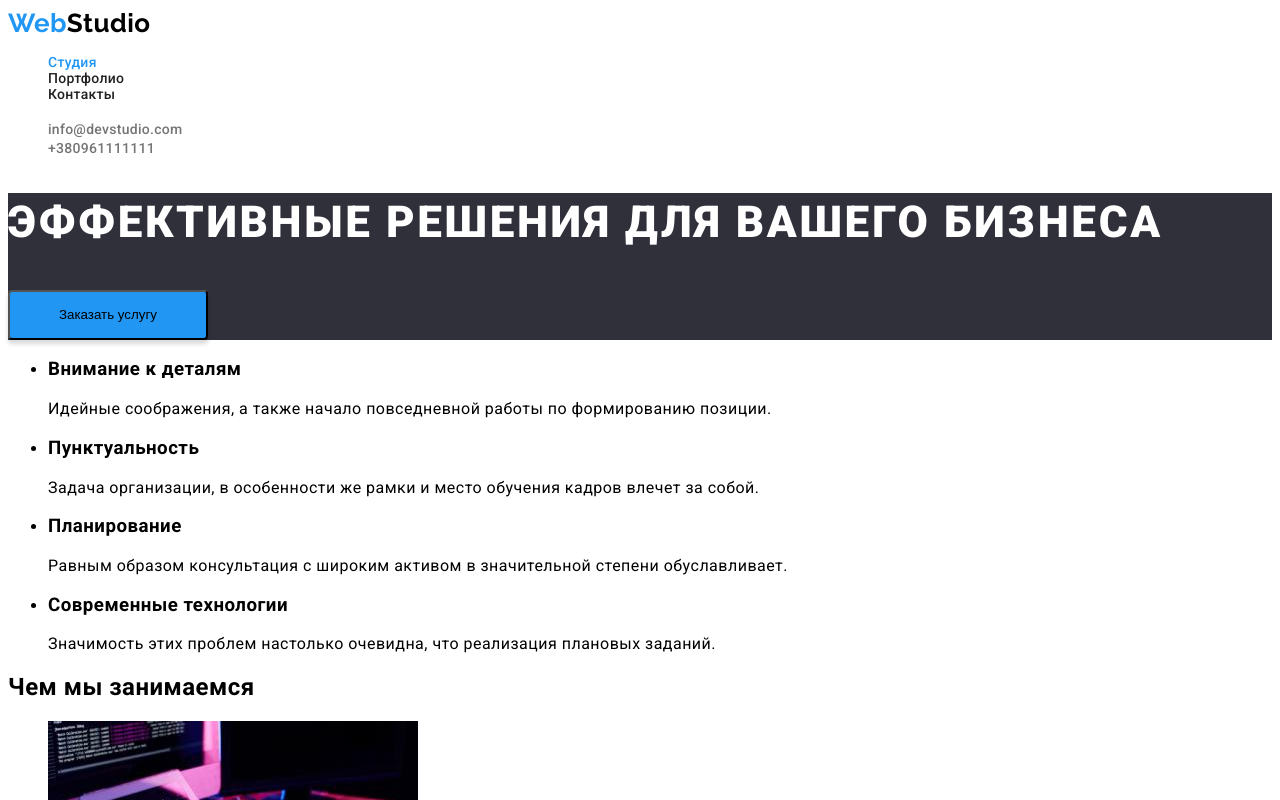
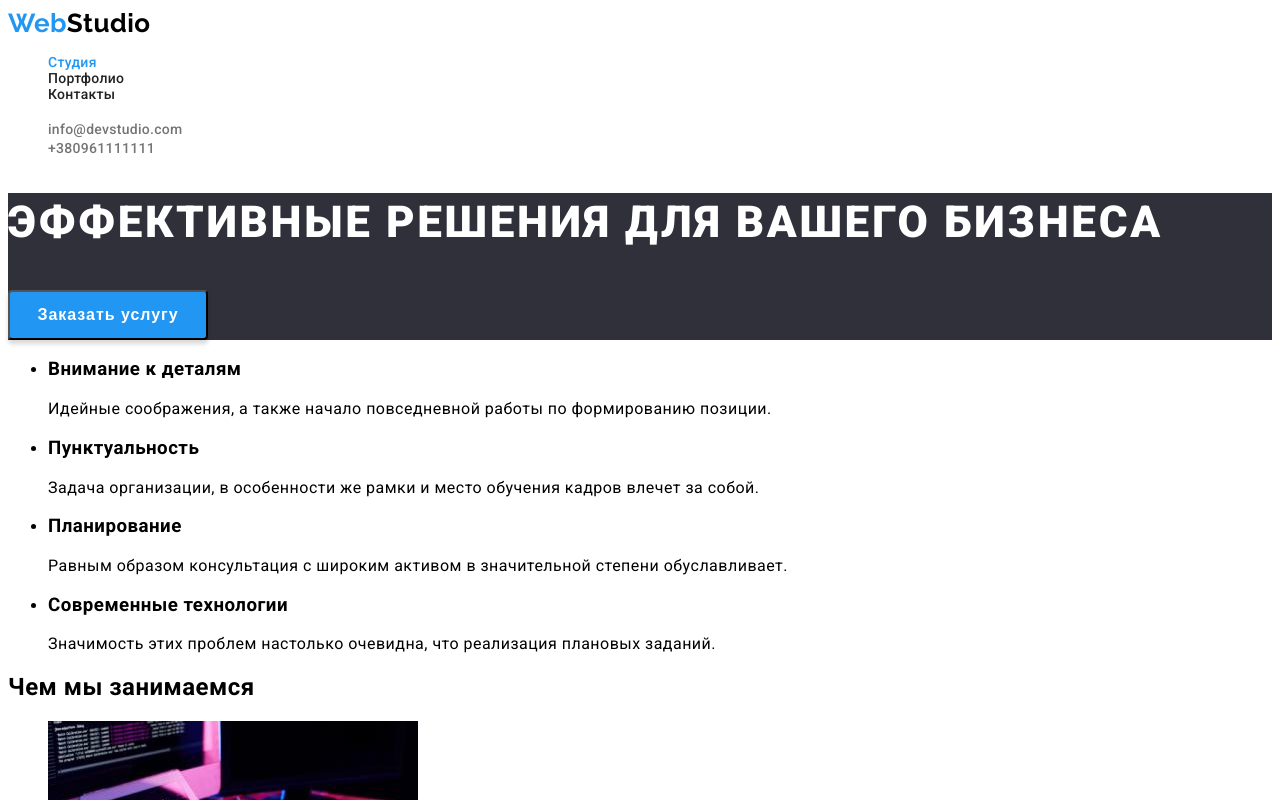
Before and after one commit to Charger-69/goit-markup-hw-02, a plain HTML site: page index.html in a window 1280 px wide. Shown: the top 800 px of the page. Drawn offline with Linux system fonts and the light colour scheme.

Commit message:
hero button fin

```diff
--- a/css/style.css
+++ b/css/style.css
@@ -74,4 +74,10 @@ height: 50px;
     background: #2196F3;
     box-shadow: 0px 4px 4px rgba(0, 0, 0, 0.15);
     border-radius: 4px;
+    font-weight: 700;
+    font-size: 16px;
+    line-height: 1.87;
+    text-align: center;
+    letter-spacing: 0.06em;
+    color: #FFFFFF;
 }
```
Lines whose indentation alone changed are shown as unchanged.
